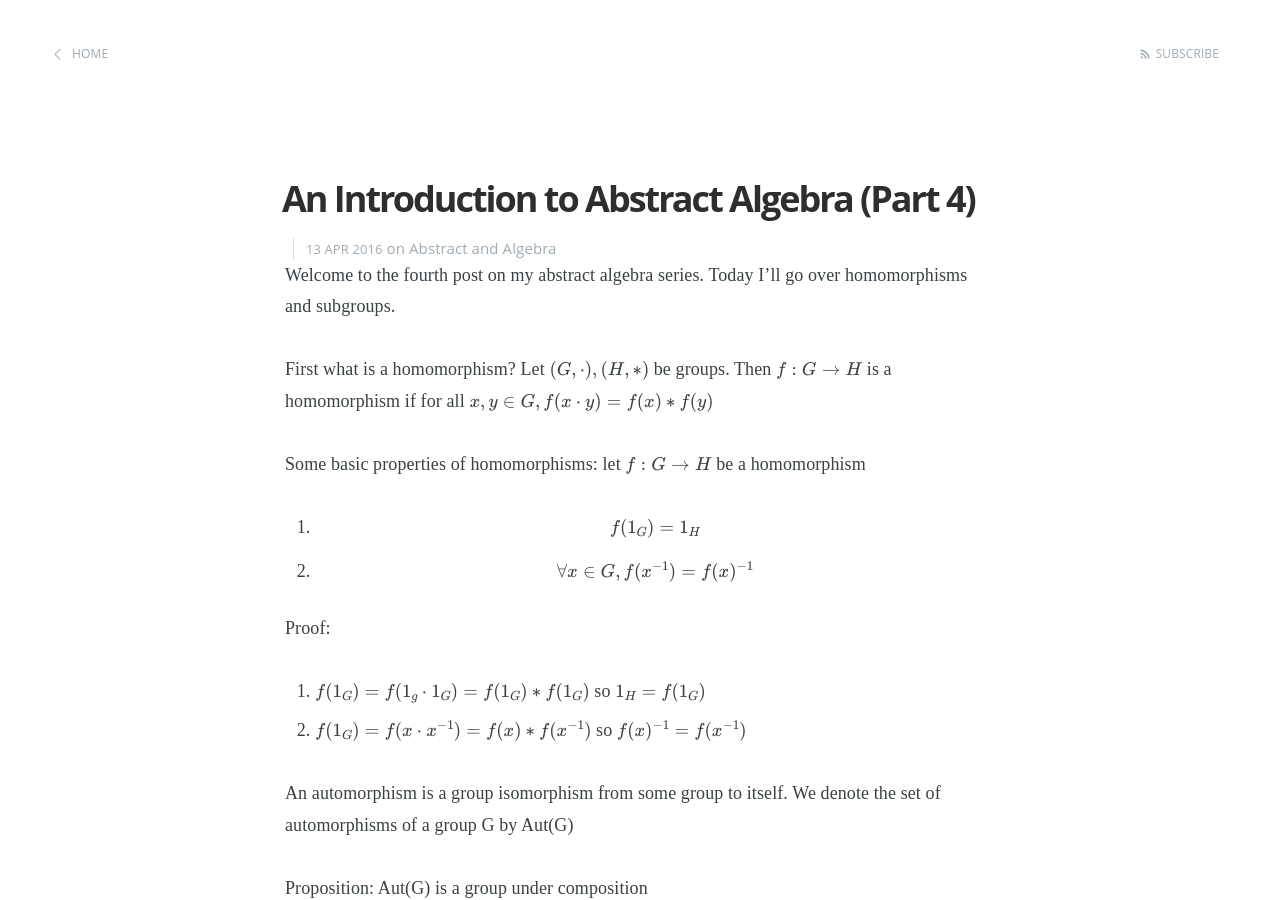
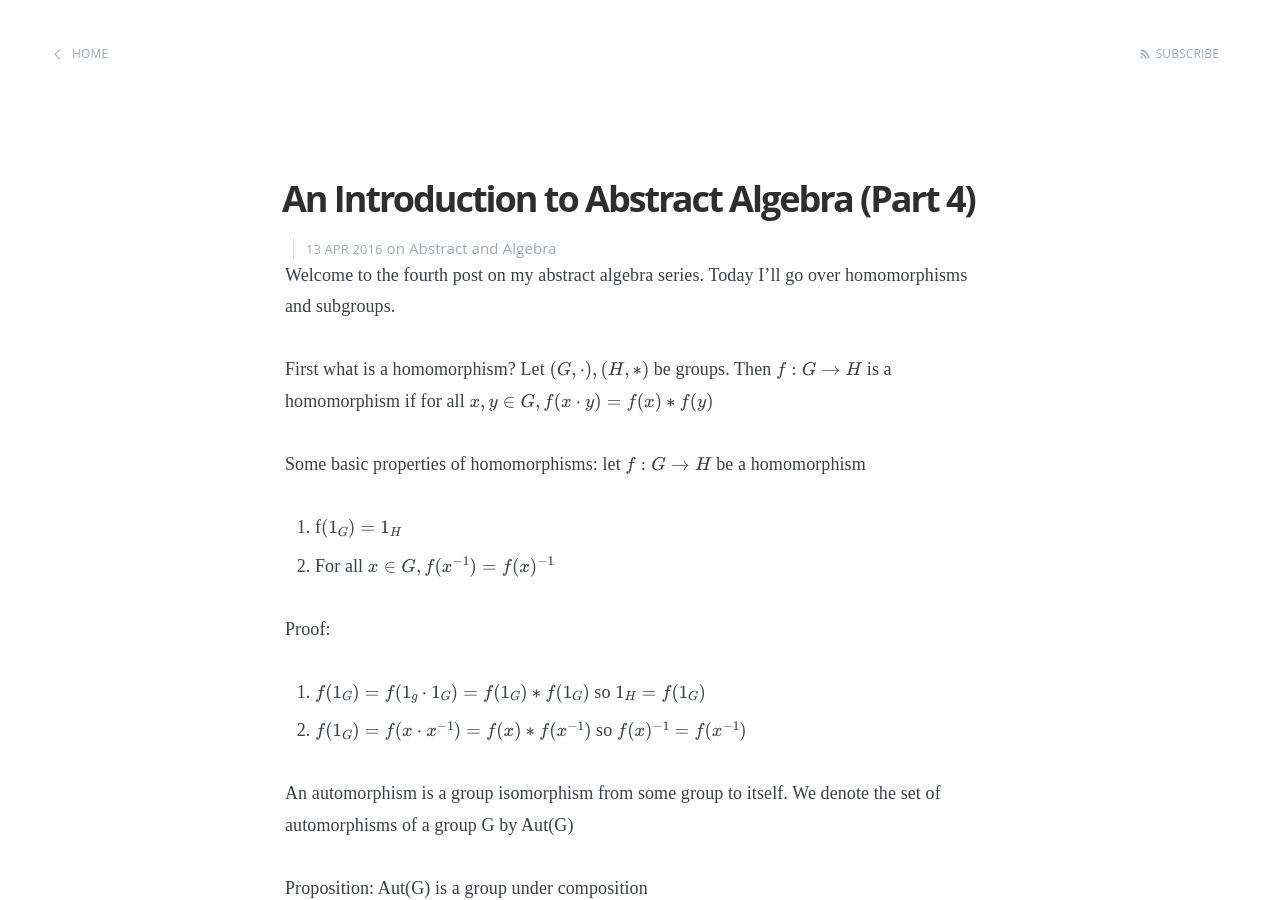
Before and after one commit to jamiecayley/jamiecayley.github.io, a Jekyll site: the page built from _posts/2016-04-13-An-Introduction-To-Abstract-Algebra-4.md, in a window 1280 px wide and 900 px high. Built offline with Jekyll 4.4.1, drawn with Linux system fonts in a browser that asks for light colours; some web fonts are replaced; formulas are drawn with MathJax 3.

Commit message:
Update 2016-04-13-An-Introduction-To-Abstract-Algebra-4.md

```diff
--- a/_posts/2016-04-13-An-Introduction-To-Abstract-Algebra-4.md
+++ b/_posts/2016-04-13-An-Introduction-To-Abstract-Algebra-4.md
@@ -12,8 +12,8 @@ First what is a homomorphism? Let $$(G, \cdot), (H, *)$$ be groups. Then $$f:G\r
 Some basic properties of homomorphisms:
 let $$f: G \rightarrow H$$ be a homomorphism
 
-1. $$f(1_G) = 1_H$$
-2. $$\forall x \in G, f(x^{-1}) = f(x)^{-1}$$
+1. f$$(1_G) = 1_H$$
+2. For all $$x \in G, f(x^{-1}) = f(x)^{-1}$$
 
 Proof:
 
```
